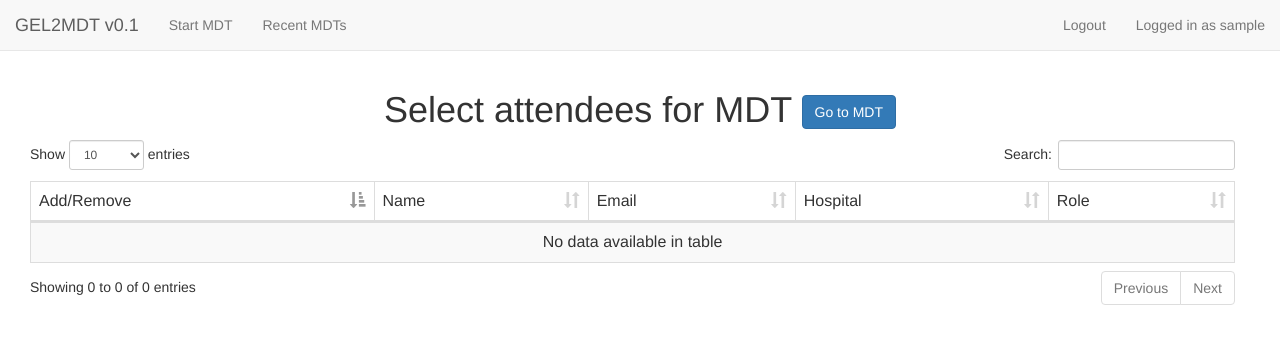
After one commit to NHS-NGS/GeL2MDT, a Django app: page /select_attendees_for_mdt/1 in a window 1280 px wide. The commit adds this page. Shown: the top 344 px of the page. Run offline with Django 3.2, Linux system fonts and the light colour scheme; the visitor is signed in with stand-in values (Sample User, id 1); data that the repository does not hold is empty; some libraries are stand-ins or nearby versions.

Commit message:
added attendee handling for mdt

```diff
--- a/gelweb/gel2mdt/forms.py
+++ b/gelweb/gel2mdt/forms.py
@@ -2,7 +2,6 @@ from django import forms
 from .models import *
 from django.contrib.auth.models import User
 from django.forms import HiddenInput, Textarea, CheckboxInput
-import time
 
 class UserForm(forms.ModelForm):
     """ User registration form
@@ -28,6 +27,7 @@ class MdtForm(forms.ModelForm):
     class Meta:
         model = MDT
         fields = ['date_of_mdt', 'status']
+
 
 class ProbandMDTForm(forms.ModelForm):
     class Meta:
--- a/gelweb/gel2mdt/templates/gel2mdt/base.html
+++ b/gelweb/gel2mdt/templates/gel2mdt/base.html
@@ -90,8 +90,36 @@
     });
     </script>
 
+     <script>
+    $(document).ready(function() {
+        $('#dataTables-generic1').DataTable({
+            responsive: true
+        });
+    });
+    </script>
+
+
+     <script>
+    $(document).ready(function() {
+        $('#dataTables-generic2').DataTable({
+            responsive: true
+        });
+    });
+    </script>
+
+    <script>
+    $(document).ready(function() {
+        $('#dataTables-recent_mdt').DataTable({
+            responsive: true,
+            "order": [[ 0, "desc" ]]
+        });
+    });
+    </script>
+
 
 {% endblock %}
 
+{% block footer %}
+{% endblock %}
 </body>
 </html>
--- a/gelweb/gel2mdt/templates/gel2mdt/includes/mdt_variant_table.html
+++ b/gelweb/gel2mdt/templates/gel2mdt/includes/mdt_variant_table.html
@@ -17,7 +17,7 @@
         </td>
         <td style="word-wrap: break-word; min-width: 50px;max-width: 50px;">{{variant.interpretation_report.ir_family.participant_family.proband.forename}}</td>
         <td style="word-wrap: break-word; min-width: 50px;max-width: 50px;">{{variant.interpretation_report.ir_family.participant_family.proband.surname}}</td>
-        <td>{{variant.interpretation_report.ir_family.participant_family.proband.date_of_birth}}</td>
+        <td>{{variant.interpretation_report.ir_family.participant_family.proband.date_of_birth|date}}</td>
         <td>{{variant.probandtranscriptvariant.transcript.gene.hgnc_name}}</td>
         <td style="word-wrap: break-word; min-width: 120px;max-width: 120px;">{{variant.probandtranscriptvariant.transcript.transcriptvariant.hgvs_c}}</td>
         <td style="word-wrap: break-word; min-width: 120px;max-width: 120px;">{{variant.probandtranscriptvariant.transcript.transcriptvariant.hgvs_p}}</td>
--- a/gelweb/gel2mdt/templates/gel2mdt/recent_mdts.html
+++ b/gelweb/gel2mdt/templates/gel2mdt/recent_mdts.html
@@ -22,7 +22,7 @@
     <div class="col-lg-12">
         <div class="panel panel-default">
             <div class="panel-heading">
-                Recent MDT Sessions
+                Recent MDT's
             </div>
             <!-- /.panel-heading -->
             <div class="panel-body">
--- /dev/null
+++ b/gelweb/gel2mdt/templates/gel2mdt/select_attendee_for_mdt.html
@@ -0,0 +1,62 @@
+{% extends 'gel2mdt/base.html' %}
+{% load bootstrap3 %}
+{% load static %}
+
+{% block content %}
+<div style="text-align:center">
+    <h1>Select attendees for MDT
+        <form action="/mdt_view/{{ mdt_id }}" role="form" method="post">
+        {% csrf_token %} {% bootstrap_button "Go to MDT" button_type="submit" button_class="btn-primary btn-primary" %}
+        </form>
+    </h1>
+</div>
+
+         <div class="container-fluid" >
+            <div class="col-md-12">
+
+        <table width="100%" class="table table-striped table-bordered table-hover" id="dataTables-generic" >
+            <thead>
+             <tr>
+                 <th>Add/Remove</th>
+                <th>Name</th>
+                <th>Email</th>
+                <th>Hospital</th>
+                 <th>Role</th>
+            </tr>
+            </thead>
+            <tbody>
+
+            {% for attendee in attendees %}
+                    <tr>
+
+                        <td align="center">
+                            {% if attendee.email in currently_added_to_mdt %}
+                                 <form action="/remove_attendee_from_mdt/{{ mdt_id }}/{{attendee.id}}/{{attendee.role}}" role="form" method="post">
+                                 {% csrf_token %}
+                                 {% bootstrap_button "Remove" button_type="submit" button_class="btn-primary btn-danger"%}
+                                </form>
+                            {% else %}
+                                <form action="/add_attendee_to_mdt/{{ mdt_id }}/{{attendee.id}}/{{attendee.role}}" role="form" method="post">
+                                 {% csrf_token %}
+                                 {% bootstrap_button "Add" button_type="submit" button_class="btn-primary btn-info"%}
+                                </form>
+                             {% endif %}
+
+                        </td>
+
+                        <td>{{attendee.name }}</td>
+                        <td>{{attendee.email }}</td>
+                        <td>{{attendee.hospital }}</td>
+                        <td>{{attendee.role }}</td>
+
+                    </tr>
+            {% endfor %}
+            </tbody>
+        </table>
+
+</div>
+</div>
+
+
+
+{% endblock %}
--- a/gelweb/gel2mdt/urls.py
+++ b/gelweb/gel2mdt/urls.py
@@ -24,4 +24,8 @@ urlpatterns = [
     path('recent_mdts/', views.recent_mdts, name='recent-mdt'),
 
     path('delete_mdt/<int:mdt_id>', views.delete_mdt, name='delete-mdt'),
+
+    path('select_attendees_for_mdt/<int:mdt_id>', views.select_attendees_for_mdt, name='select-attendees-for-mdt'),
+    path('add_attendee_to_mdt/<int:mdt_id>/<int:attendee_id>/<str:role>', views.add_attendee_to_mdt, name='add-attendee-to-mdt'),
+    path('remove_attendee_from_mdt/<int:mdt_id>/<int:attendee_id>/<str:role>', views.remove_attendee_from_mdt, name='remove-attendee-from-mdt'),
 ]
--- a/gelweb/gel2mdt/views.py
+++ b/gelweb/gel2mdt/views.py
@@ -112,10 +112,12 @@ def proband_view(request, report_id):
     relatives = Relative.objects.filter(proband=report.ir_family.participant_family.proband)
     proband_form = ProbandForm(instance=report.ir_family.participant_family.proband)
     probandtranscriptvariants = ProbandTranscriptVariant.objects.filter(proband_variant__interpretation_report=report)
+    proband_mdt = MDTReport.objects.filter(interpretation_report=report)
     return render(request, 'gel2mdt/proband.html', {'report': report,
                                                     'relatives': relatives,
                                                     'proband_form': proband_form,
-                                                    'probandtranscriptvariants':probandtranscriptvariants})
+                                                    'probandtranscriptvariants':probandtranscriptvariants,
+                                                    'proband_mdt': proband_mdt})
 
 
 @login_required
@@ -344,3 +346,81 @@ def delete_mdt(request, mdt_id):
         mdt_instance.delete()
         messages.error(request, 'MDT Deleted')
     return HttpResponseRedirect('/recent_mdts')
+
+@login_required
+def select_attendees_for_mdt(request, mdt_id):
+    '''
+    Adds a CS/Clinician/Other to a MDT
+    :param request:
+    :param mdt_id:
+    :return: Table showing all users
+    '''
+    clinicians = Clinician.objects.all().values('name', 'email', 'hospital', 'id', 'mdt').distinct()
+    clinical_scientists = ClinicalScientist.objects.all().values('name', 'email', 'hospital', 'id', 'mdt').distinct()
+    other_staff = OtherStaff.objects.all().values('name', 'email', 'hospital', 'id', 'mdt').distinct()
+    for clinician in clinicians:
+        clinician['role'] = 'Clinician'
+    for cs in clinical_scientists:
+        cs['role'] = 'CS'
+    for other in other_staff:
+        other['role'] = 'other'
+    attendees = list(clinicians) + list(clinical_scientists) + list(other_staff)
+    currently_added_to_mdt = []
+    for attendee in attendees:
+        if attendee['mdt'] == mdt_id:
+            currently_added_to_mdt.append(attendee['email'])
+        attendee.pop('mdt')
+
+    # Uniquify the set of dicts
+    attendees = [dict(y) for y in set(tuple(x.items()) for x in attendees)]
+    return render(request, 'gel2mdt/select_attendee_for_mdt.html', {'attendees': attendees, 'mdt_id': mdt_id,
+                                                                    'currently_added_to_mdt': currently_added_to_mdt})
+
+@login_required
+def add_attendee_to_mdt(request, mdt_id, attendee_id, role):
+    '''
+
+    :param request:
+    :param mdt_id:
+    :param attendee_id:
+    :return:
+    '''
+    if request.method == 'POST':
+        mdt_instance = MDT.objects.get(id=mdt_id)
+
+        if role == 'Clinician':
+            clinician = Clinician.objects.get(id=attendee_id)
+            mdt_instance.clinicians.add(clinician)
+            print(mdt_instance)
+            mdt_instance.save()
+        elif role == 'CS':
+            clinical_scientist = ClinicalScientist.objects.get(id=attendee_id)
+            mdt_instance.clinical_scientists.add(clinical_scientist)
+            mdt_instance.save()
+        elif role == 'other':
+            other = OtherStaff.objects.get(id=attendee_id)
+            mdt_instance.other_staff.add(other)
+            mdt_instance.save()
+        return HttpResponseRedirect(f'/select_attendees_for_mdt/{mdt_id}')
+
+@login_required
+def remove_attendee_from_mdt(request, mdt_id, attendee_id, role):
+    '''
+
+    :param request:
+    :param mdt_id:
+    :param attendee_id:
+    :return:
+    '''
+    if request.method == 'POST':
+        mdt_instance = MDT.objects.get(id=mdt_id)
+        if role == 'Clinician':
+            clinician = Clinician.objects.get(id=attendee_id)
+            mdt_instance.clinicians.remove(clinician)
+        elif role == 'CS':
+            clinical_scientist = ClinicalScientist.objects.get(id=attendee_id)
+            mdt_instance.clinical_scientists.remove(clinical_scientist)
+        elif role == 'other':
+            other = OtherStaff.objects.get(id=attendee_id)
+            mdt_instance.other_staff.remove(other)
+        return HttpResponseRedirect(f'/select_attendees_for_mdt/{mdt_id}')
```
Also changed, not shown: gelweb/gel2mdt/models.py (+6 -6 lines), gelweb/gel2mdt/templates/gel2mdt/mdt_ir_select.html (+9 -7 lines), gelweb/gel2mdt/templates/gel2mdt/mdt_view2.html (+33 -29 lines), gelweb/gel2mdt/templates/gel2mdt/proband.html (+11 -5 lines).
